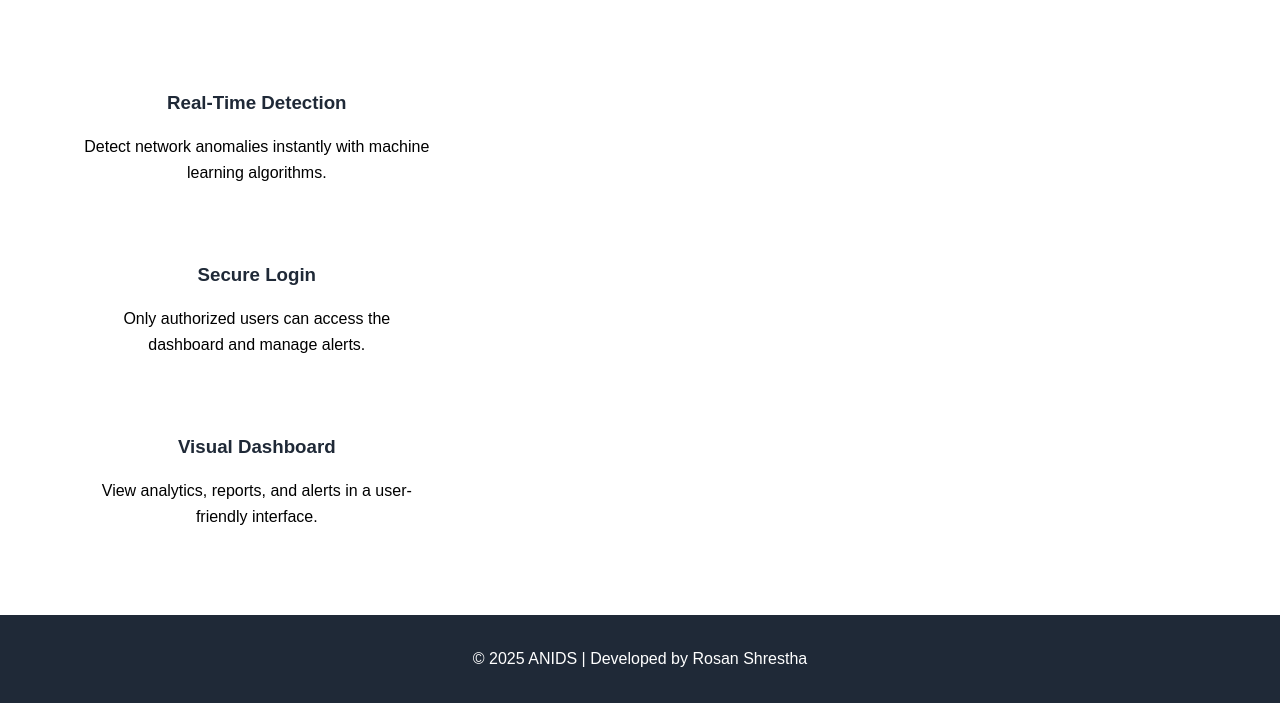
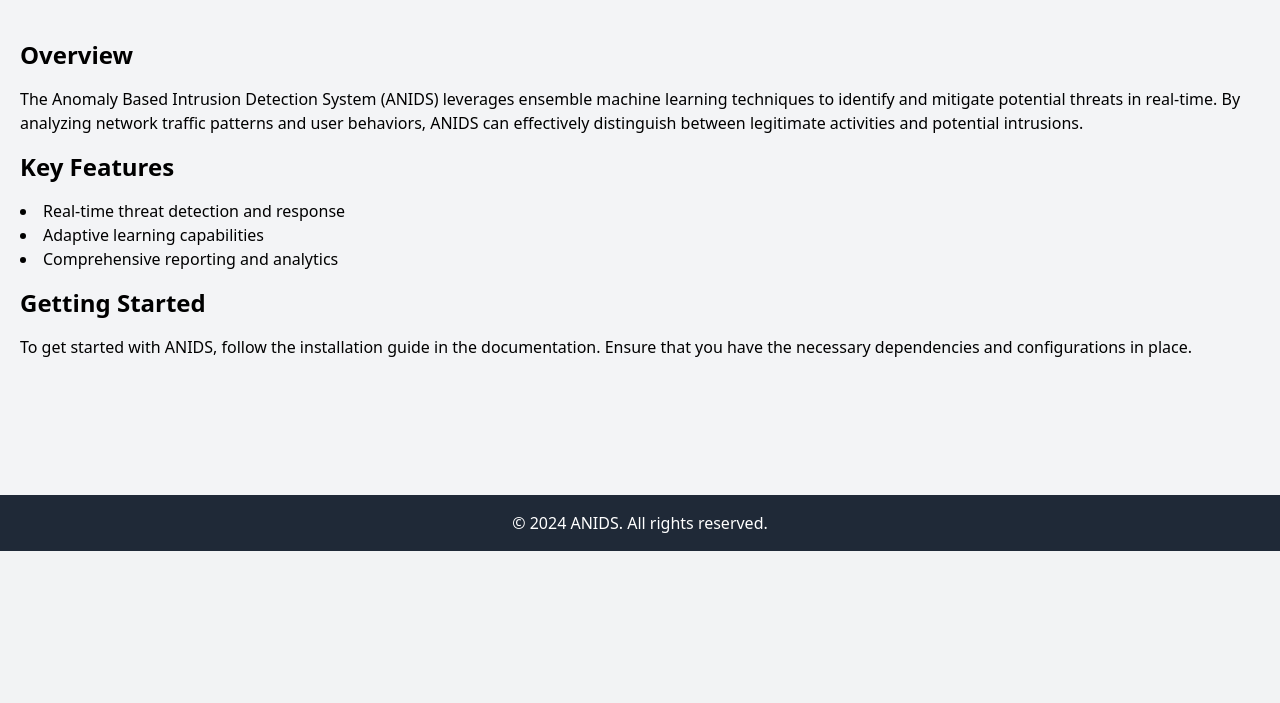
Before and after one commit to rosangithub/ANIDS, a Flask app: page / in a window 1280 px wide. Shown: the part 495-1198 px from the top of the page. After the commit the page ends 1046 px from the top, so only its background shows below. Run offline with Flask 3, Linux system fonts and the light colour scheme; some libraries are stand-ins or nearby versions.

Commit message:
making file structure  of the forntend using extends

```diff
--- a/app.py
+++ b/app.py
@@ -26,8 +26,8 @@ with app.app_context():
 
 
 @app.route('/')
-def index():
-    return render_template('index.html')
+def home():
+    return render_template('home.html')
 
 @app.route('/register',methods=['GET','POST'])
 def register():
@@ -41,6 +41,7 @@ def register():
         db.session.add(new_user)
         db.session.commit()
         return redirect('/login')
+
 
 
 
--- a/static/css/style.css
+++ /dev/null
@@ -1,101 +0,0 @@
-/* General Styles */
-body {
-    font-family: Arial, sans-serif;
-    margin: 0;
-    padding: 0;
-    line-height: 1.6;
-    background-color: #f5f5f5;
-}
-
-.container {
-    width: 90%;
-    max-width: 1200px;
-    margin: auto;
-}
-
-/* Header */
-header {
-    background: #1f2937;
-    color: #fff;
-    padding: 20px 0;
-}
-
-header h1 {
-    display: inline-block;
-    margin: 0;
-    padding-left: 10px;
-}
-
-header nav {
-    float: right;
-    margin-right: 10px;
-}
-
-header nav a {
-    color: #fff;
-    text-decoration: none;
-    margin-left: 15px;
-    font-weight: bold;
-}
-
-header nav a:hover {
-    text-decoration: underline;
-}
-
-/* Hero Section */
-.hero {
-    background: #3b82f6;
-    color: #fff;
-    padding: 100px 0;
-    text-align: center;
-}
-
-.hero h2 {
-    margin-bottom: 20px;
-    font-size: 2.5em;
-}
-
-.hero p {
-    font-size: 1.2em;
-    margin-bottom: 30px;
-}
-
-.hero .btn {
-    background: #111827;
-    color: #fff;
-    padding: 10px 25px;
-    text-decoration: none;
-    font-weight: bold;
-    border-radius: 5px;
-}
-
-.hero .btn:hover {
-    background: #374151;
-}
-
-/* Features Section */
-.features {
-    display: flex;
-    justify-content: space-around;
-    padding: 50px 0;
-    text-align: center;
-    background: #fff;
-}
-
-.feature {
-    width: 30%;
-    padding: 20px;
-}
-
-.feature h3 {
-    margin-bottom: 15px;
-    color: #1f2937;
-}
-
-/* Footer */
-footer {
-    background: #1f2937;
-    color: #fff;
-    text-align: center;
-    padding: 15px 0;
-}
--- /dev/null
+++ b/templates/base.html
@@ -0,0 +1,178 @@
+<!DOCTYPE html>
+<html lang="en">
+<head>
+    <meta charset="UTF-8">
+    <meta http-equiv="X-UA-Compatible" content="IE=edge">
+    <meta name="viewport" content="width=device-width, initial-scale=1.0">
+    <title>ANIDS</title>
+    <link rel="shortcut icon" type="image/png" href="https://img.icons8.com/small/64/ffffff/detective.png"/>
+    <link rel="preconnect" href="https://fonts.googleapis.com">
+    <link rel="preconnect" href="https://fonts.gstatic.com" crossorigin>
+    <link href="https://fonts.googleapis.com/css2?family=Lobster&display=swap" rel="stylesheet">
+    <script defer src="https://cdn.jsdelivr.net/npm/alpinejs@3.x.x/dist/cdn.min.js"></script>
+    <script src="https://cdn.tailwindcss.com"></script>
+    <style type="text/tailwindcss">
+        [x-cloak] {
+            display: none !important;
+        }
+        :root {
+            --primary: rgb(88, 40, 244);
+            --primary-hover: rgb(69, 29, 200);
+            --font1: 'Lobster', sans-serif;
+        }
+        h1 {
+            font-size: 4rem;
+            line-height: 1.2;
+            font-weight: bold;
+            margin-bottom: 1rem;
+            font-family: var(--font1);
+        }
+        h2 {
+            font-size: 1.5rem;
+            font-weight: bold;
+            line-height: 2rem;
+            margin-bottom: 0.75rem;
+        }
+        .font1 {
+            font-family: var(--font1);
+        }
+        .button {
+            display: inline-flex;
+            flex-wrap: wrap;
+            align-items: center;
+            justify-content: center;
+            flex-shrink: 0;
+            text-align: center;
+            border-radius: 0.5rem;
+            cursor: pointer;
+            padding: 0 1rem;
+            min-height: 3.3rem;
+            font-weight: 600;
+            box-shadow: 0 4px 3px rgba(0, 0, 0, 0.1);
+            transition-property: transform;
+            transition-duration: .2s;
+            color: white;
+            background-color: var(--primary);
+        }
+        .button:hover {
+            background-color: var(--primary-hover);
+        }
+        .button:active {
+            transform: scale(0.95);
+        }
+        .navitems>li>a {
+            @apply flex items-center gap-2 h-12 px-4 hover:bg-gray-700 rounded-lg;
+        }
+        .card {
+            display: flex;
+            flex-direction: column;
+            overflow: hidden;
+            position: relative;
+            border-radius: 1rem;
+            box-shadow: 0 10px 15px -3px rgba(0,0,0,0.1);
+            margin-bottom: 2rem;
+            background-color: white;
+            padding-bottom: 1rem;
+        }
+        .hoverlist>* {
+            @apply hover:bg-gray-100 rounded-md transition duration-150;
+        }
+        .hoverlist>*>a {
+            @apply flex items-center p-2;
+        }
+        .highlight {
+            @apply !bg-indigo-100;
+        }
+        .titleBlip {
+            animation: 1s fadeIn;
+        }
+        @keyframes fadeIn {
+            0% { opacity: 0; }
+            10% { opacity: 0; }
+            100% { opacity: 1; }
+        }
+        form {
+            margin-top: 1.5rem;
+        }
+        form p {
+            display: flex;
+            align-items: center;
+            margin-bottom: 1rem;
+        }
+        label, input {
+          display: inline-block;
+        }
+        form p label {
+            width: 7rem;
+            }
+        label {
+            margin: 6px 0 3px;
+        }
+        input, textarea {
+            width: 100%;
+        }
+        input[type="file"], select {
+            background-color: white;
+            padding-left: 0;
+        }
+        label[for="id_remember"] {
+            width: auto;
+            margin-right: 0.5rem;
+        }
+        input[name="remember"] {
+            width: auto;
+        }
+        #id_tags{
+            padding-top: 0.5rem;
+        }
+        #id_tags div {
+            display: inline-block;
+            margin-right: 0.5rem;
+            margin-bottom: 0.5rem;
+        }
+        #id_tags div label {
+            display: inline-flex;
+            align-items: center;
+            border-radius: 9999px;
+            padding: 0.25rem 0.75rem;
+            border: 2px solid rgb(229 231 235);
+            width: auto;
+            cursor: pointer;
+        }
+        #id_tags div label input {
+            width: auto;
+            margin-right: 5px;
+        }
+        .textarea, textarea {
+            margin-bottom: 1rem;
+        }
+        .textarea, textarea, input {
+            border-radius: var(--radius-sm);
+            padding: 1rem 1.2rem;
+            background-color: rgba(232, 240, 254, 1);
+        }
+        .errorlist li {
+            color: rgb(253, 88, 49);
+            padding: 0.5rem;
+            padding-left: 1rem;
+            border-left: 5px solid rgb(253, 88, 49);
+            margin-bottom: 1rem;
+        }
+        .tab {
+            cursor: pointer;
+            padding: 0.3rem;
+            color: rgb(0,0,0,0.4);
+        }
+        .tab.selected {
+            border-bottom: 1px solid grey;
+            color: black;
+        }
+    </style>
+</head>
+<body class="bg-gray-100">
+    {% include "includes/header.html" %}
+
+
+
+</body>
+</html>
--- /dev/null
+++ b/templates/home.html
@@ -0,0 +1,8 @@
+{% include "base.html" %}
+
+{% include "includes/hero.html" %}
+
+
+{% include "includes/article.html" %}
+
+{% include "includes/footer.html" %}
--- /dev/null
+++ b/templates/includes/article.html
@@ -0,0 +1,13 @@
+
+<article class="py-10 px-5">
+    <h2 class="text-2xl font-bold mb-4">Overview</h2>
+    <p class="mb-4">The Anomaly Based Intrusion Detection System (ANIDS) leverages ensemble machine learning techniques to identify and mitigate potential threats in real-time. By analyzing network traffic patterns and user behaviors, ANIDS can effectively distinguish between legitimate activities and potential intrusions.</p>
+    <h2 class="text-2xl font-bold mb-4">Key Features</h2>
+    <ul class="list-disc list-inside mb-4">
+        <li>Real-time threat detection and response</li>
+        <li>Adaptive learning capabilities</li>
+        <li>Comprehensive reporting and analytics</li>
+    </ul>
+    <h2 class="text-2xl font-bold mb-4">Getting Started</h2>
+    <p class="mb-4">To get started with ANIDS, follow the installation guide in the documentation. Ensure that you have the necessary dependencies and configurations in place.</p>
+</article>
--- /dev/null
+++ b/templates/includes/footer.html
@@ -0,0 +1,5 @@
+<footer class="mt-20">
+    <div class="bg-gray-800 text-white text-center p-4">
+        &copy; 2024 ANIDS. All rights reserved.
+    </div>
+</footer>
--- /dev/null
+++ b/templates/includes/header.html
@@ -0,0 +1,44 @@
+<header x-data="{ mobilenavOpen: false }" class="md:flex items-center justify-between [&>*]:px-8 bg-gray-800 h-20 text-white sticky top-0 z-50">
+    <div class="flex items-center justify-between h-20">
+        <logo>
+            <a class="flex items-center gap-1" href="">
+                <img class="h-8 -mt-1" src="https://img.icons8.com/small/64/ffffff/detective.png" alt="detective"/>
+                <span class="text-lg font-bold">ANIDS</span>
+            </a>
+        </logo>
+        <mobileicon class="md:hidden">
+            <a @click="mobilenavOpen = !mobilenavOpen" class="h-12 w-12 flex items-center justify-center cursor-pointer hover:bg-gray-700 rounded-lg">
+                <img x-show="!mobilenavOpen" class="w-6 h-6 select-none" src="https://img.icons8.com/small/64/ffffff/menu.png"/>
+                <img x-show="mobilenavOpen" x-cloak class="w-6 h-6 select-none" src="https://img.icons8.com/small/64/ffffff/delete-sign.png"/>
+            </a>
+        </mobileicon>
+    </div>
+    <nav x-show="mobilenavOpen" x-cloak class="md:!block bg-gray-800 h-screen w-screen md:h-auto md:w-auto -mt-20 md:mt-0 absolute md:relative z-[-1]"
+    x-transition:enter="duration-300 ease-out"
+    x-transition:enter-start="opacity-0 -translate-y-96"
+    x-transition:enter-end="opacity-100 translate-y-0"
+    >
+        <ul class="flex items-center navitems flex-col md:flex-row gap-8 md:gap-0 justify-center h-full -translate-y-10 md:translate-y-0">
+            <li><a href="/">Home</a></li>
+            <li><a href="/login">Login </a></li>
+            <li><a href="/register">Register</a></li>
+            <li x-data="{ dropdownOpen: false }" class="relative">
+                <a @click="dropdownOpen = !dropdownOpen" @click.away="dropdownOpen = false" class="cursor-pointer select-none">
+                    <img class="h-8 rounded-full object-cover bg-teal-200" src="https://img.icons8.com/doodle/96/null/bart-simpson.png"/>
+                    Bart
+                    <img x-bind:class="dropdownOpen && 'rotate-180 duration-300'" class="w-4" src="https://img.icons8.com/small/32/777777/expand-arrow.png"/>
+                </a>
+                <div x-show="dropdownOpen" x-cloak class="absolute right-0 bg-white text-black shadow rounded-lg w-40 p-2 z-20"
+                x-transition:enter="duration-300 ease-out"
+                x-transition:enter-start="opacity-0 -translate-y-5 scale-90"
+                x-transition:enter-end="opacity-100 translate-y-0 scale-100"
+                >
+                    <ul class="hoverlist [&>li>a]:justify-end">
+                        <li><a href="">My Profile</a></li>
+                        <li><a href="">Log Out</a></li>
+                    </ul>
+                </div>
+            </li>
+        </ul>
+    </nav>
+</header>
--- /dev/null
+++ b/templates/includes/hero.html
@@ -0,0 +1,8 @@
+<hero class="grid bg-gray-700 text-white text-center bg-cover z-10 relative bg-[url('https://media.istockphoto.com/id/2155202633/photo/businessman-holding-the-secure-network-connecting-icon-linking-business-and-data-with.jpg?s=612x612&w=0&k=20&c=OdPLmZ5mlz52yAs25VJIvM_g2NxJlUbQ-XI0ToVFL3g=')]">
+    <div class="col-start-1 row-start-1 bg-gray-800 bg-opacity-40 w-full h-full"></div>
+    <div class="col-start-1 row-start-1 py-24 px-10 ">
+        <h1 class="titleBlip">Anomaly Based Intrusion Detection System Using Ensemble Machine Learning </h1>
+
+        <a class="button" href="/register">Get Started</a>
+    </div>
+</hero>
--- a/templates/index.html
+++ /dev/null
@@ -1,81 +0,0 @@
-<!--
-<!DOCTYPE html>
- <html lang="en">
-<head>
-  <title>Auth system</title>
-  <meta charset="utf-8">
-  <meta name="viewport" content="width=device-width, initial-scale=1">
-  <link rel="stylesheet" href="https://cdn.jsdelivr.net/npm/bootstrap@4.6.2/dist/css/bootstrap.min.css">
-  <script src="https://cdn.jsdelivr.net/npm/jquery@3.6.4/dist/jquery.slim.min.js"></script>
-  <script src="https://cdn.jsdelivr.net/npm/popper.js@1.16.1/dist/umd/popper.min.js"></script>
-  <script src="https://cdn.jsdelivr.net/npm/bootstrap@4.6.2/dist/js/bootstrap.bundle.min.js"></script>
-</head>
-<body>
-
-<div class="container">
-    <div class=" row justify-content-center">
-        <div class="col-sm-8">
-            <h2>Home page</h2>
-            <a href="/register" class="btn btn-primary mt-3">Register</a>
-            <a href="/login" class="btn btn-dark mt-3">Login</a>
-        </div>
-
-    </div>
-
-</div>
-
-</body>
-</html>-->
-
-<!DOCTYPE html>
-<html lang="en">
-<head>
-    <meta charset="UTF-8">
-    <meta name="viewport" content="width=device-width, initial-scale=1.0">
-    <title>ANIDS - Home</title>
-    <link rel="stylesheet" href="{{ url_for('static', filename='css/style.css') }}">
-</head>
-<body>
-    <header>
-        <div class="container">
-            <h1>ANIDS</h1>
-            <nav>
-                <a href="{{ url_for('login') }}">Login</a>
-                <a href="{{ url_for('register') }}">Register</a>
-                <a href="{{ url_for('dashboard') }}">Dashboard</a>
-            </nav>
-        </div>
-    </header>
-
-    <section class="hero">
-        <div class="container">
-            <h2>Anomaly-Based Network Intrusion Detection System</h2>
-            <p>Monitor your network in real-time and detect anomalies using machine learning.</p>
-            <a href="{{ url_for('register') }}" class="btn">Get Started</a>
-        </div>
-    </section>
-
-    <section class="features">
-        <div class="container">
-            <div class="feature">
-                <h3>Real-Time Detection</h3>
-                <p>Detect network anomalies instantly with machine learning algorithms.</p>
-            </div>
-            <div class="feature">
-                <h3>Secure Login</h3>
-                <p>Only authorized users can access the dashboard and manage alerts.</p>
-            </div>
-            <div class="feature">
-                <h3>Visual Dashboard</h3>
-                <p>View analytics, reports, and alerts in a user-friendly interface.</p>
-            </div>
-        </div>
-    </section>
-
-    <footer>
-        <div class="container">
-            <p>&copy; 2025 ANIDS | Developed by Rosan Shrestha</p>
-        </div>
-    </footer>
-</body>
-</html>
--- /dev/null
+++ b/templates/layout.html
@@ -0,0 +1 @@
+{% extends "base.html" %}
```
Also changed, not shown: templates/dashboard.html (+8 -0 lines), instance/user.db, static/css/style.min.css (added).
